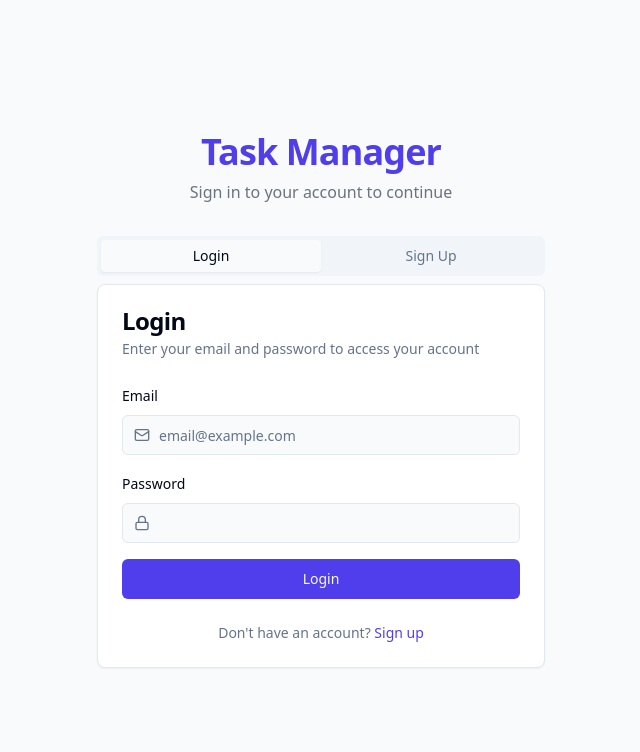
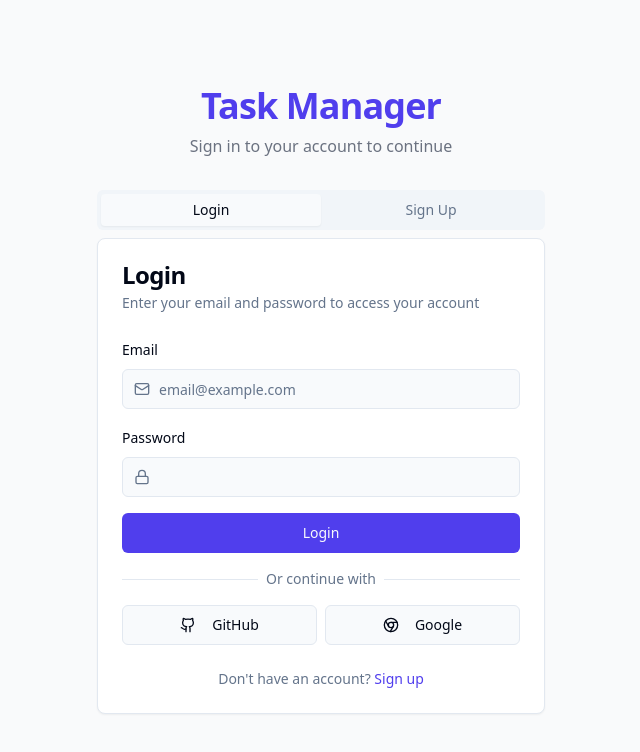
Before and after one commit to Vi-fly/spark-flow-nexus, a React (Vite) app: page /auth in a window 1280 px wide. Shown: the top 752 px of the page, without its empty margins (319-959 px from the left). Built offline with nearby package versions, Linux system fonts and the light colour scheme.

Commit message:
Add OAuth sign up options
Implement sign up with Google and Github accounts.

```diff
--- a/src/components/ui/separator.tsx
+++ b/src/components/ui/separator.tsx
@@ -1,3 +1,4 @@
+
 import * as React from "react"
 import * as SeparatorPrimitive from "@radix-ui/react-separator"
 
--- a/src/contexts/AuthContext.tsx
+++ b/src/contexts/AuthContext.tsx
@@ -1,7 +1,7 @@
 
 import React, { createContext, useContext, useEffect, useState } from 'react';
 import { useNavigate } from 'react-router-dom';
-import { Session, User } from '@supabase/supabase-js';
+import { Session, User, Provider } from '@supabase/supabase-js';
 import { supabase } from '@/integrations/supabase/client';
 import { toast } from 'sonner';
 
@@ -11,6 +11,7 @@ interface AuthContextType {
   loading: boolean;
   signUp: (email: string, password: string) => Promise<void>;
   signIn: (email: string, password: string) => Promise<void>;
+  signInWithProvider: (provider: Provider) => Promise<void>;
   signOut: () => Promise<void>;
 }
 
@@ -76,6 +77,22 @@ export function AuthProvider({ children }: { children: React.ReactNode }) {
     }
   };
 
+  const signInWithProvider = async (provider: Provider) => {
+    try {
+      const { error } = await supabase.auth.signInWithOAuth({
+        provider,
+        options: {
+          redirectTo: window.location.origin,
+        },
+      });
+
+      if (error) throw error;
+    } catch (error: any) {
+      toast.error(error.message || `Error signing in with ${provider}`);
+      throw error;
+    }
+  };
+
   const signOut = async () => {
     try {
       const { error } = await supabase.auth.signOut();
@@ -93,6 +110,7 @@ export function AuthProvider({ children }: { children: React.ReactNode }) {
     loading,
     signUp,
     signIn,
+    signInWithProvider,
     signOut,
   };
 
--- a/src/pages/Auth.tsx
+++ b/src/pages/Auth.tsx
@@ -17,7 +17,8 @@ import {
 } from '@/components/ui/form';
 import { Tabs, TabsContent, TabsList, TabsTrigger } from '@/components/ui/tabs';
 import { Card, CardContent, CardDescription, CardFooter, CardHeader, CardTitle } from '@/components/ui/card';
-import { Mail, Lock } from 'lucide-react';
+import { Mail, Lock, Github, Chrome } from 'lucide-react';
+import { Separator } from '@/components/ui/separator';
 
 const loginSchema = z.object({
   email: z.string().email({ message: "Please enter a valid email address" }),
@@ -30,7 +31,7 @@ type LoginValues = z.infer<typeof loginSchema>;
 type SignupValues = z.infer<typeof signupSchema>;
 
 const Auth = () => {
-  const { user, loading, signIn, signUp } = useAuth();
+  const { user, loading, signIn, signUp, signInWithProvider } = useAuth();
   const navigate = useNavigate();
   const [isLoading, setIsLoading] = useState(false);
   const [activeTab, setActiveTab] = useState<string>('login');
@@ -82,6 +83,17 @@ const Auth = () => {
     }
   };
 
+  const handleSocialLogin = async (provider: 'github' | 'google') => {
+    setIsLoading(true);
+    try {
+      await signInWithProvider(provider);
+    } catch (error) {
+      console.error(`${provider} login error:`, error);
+    } finally {
+      setIsLoading(false);
+    }
+  };
+
   if (loading) {
     return (
       <div className="flex h-screen items-center justify-center">
@@ -110,7 +122,7 @@ const Auth = () => {
                 <CardTitle>Login</CardTitle>
                 <CardDescription>Enter your email and password to access your account</CardDescription>
               </CardHeader>
-              <CardContent>
+              <CardContent className="space-y-4">
                 <Form {...loginForm}>
                   <form onSubmit={loginForm.handleSubmit(onLoginSubmit)} className="space-y-4">
                     <FormField
@@ -173,6 +185,38 @@ const Auth = () => {
                     </Button>
                   </form>
                 </Form>
+
+                <div className="relative my-4">
+                  <div className="absolute inset-0 flex items-center">
+                    <Separator className="w-full" />
+                  </div>
+                  <div className="relative flex justify-center">
+                    <span className="bg-card px-2 text-sm text-muted-foreground">Or continue with</span>
+                  </div>
+                </div>
+
+                <div className="flex gap-2">
+                  <Button
+                    type="button"
+                    variant="outline"
+                    className="w-full"
+                    onClick={() => handleSocialLogin('github')}
+                    disabled={isLoading}
+                  >
+                    <Github className="mr-2 h-4 w-4" />
+                    GitHub
+                  </Button>
+                  <Button
+                    type="button"
+                    variant="outline"
+                    className="w-full"
+                    onClick={() => handleSocialLogin('google')}
+                    disabled={isLoading}
+                  >
+                    <Chrome className="mr-2 h-4 w-4" />
+                    Google
+                  </Button>
+                </div>
               </CardContent>
               <CardFooter className="flex justify-center">
                 <p className="text-sm text-muted-foreground">
@@ -195,7 +239,7 @@ const Auth = () => {
                 <CardTitle>Create an account</CardTitle>
                 <CardDescription>Enter your email and create a password</CardDescription>
               </CardHeader>
-              <CardContent>
+              <CardContent className="space-y-4">
                 <Form {...signupForm}>
                   <form onSubmit={signupForm.handleSubmit(onSignupSubmit)} className="space-y-4">
                     <FormField
@@ -258,6 +302,38 @@ const Auth = () => {
                     </Button>
                   </form>
                 </Form>
+
+                <div className="relative my-4">
+                  <div className="absolute inset-0 flex items-center">
+                    <Separator className="w-full" />
+                  </div>
+                  <div className="relative flex justify-center">
+                    <span className="bg-card px-2 text-sm text-muted-foreground">Or continue with</span>
+                  </div>
+                </div>
+
+                <div className="flex gap-2">
+                  <Button
+                    type="button"
+                    variant="outline"
+                    className="w-full"
+                    onClick={() => handleSocialLogin('github')}
+                    disabled={isLoading}
+                  >
+                    <Github className="mr-2 h-4 w-4" />
+                    GitHub
+                  </Button>
+                  <Button
+                    type="button"
+                    variant="outline"
+                    className="w-full"
+                    onClick={() => handleSocialLogin('google')}
+                    disabled={isLoading}
+                  >
+                    <Chrome className="mr-2 h-4 w-4" />
+                    Google
+                  </Button>
+                </div>
               </CardContent>
               <CardFooter className="flex justify-center">
                 <p className="text-sm text-muted-foreground">
```
